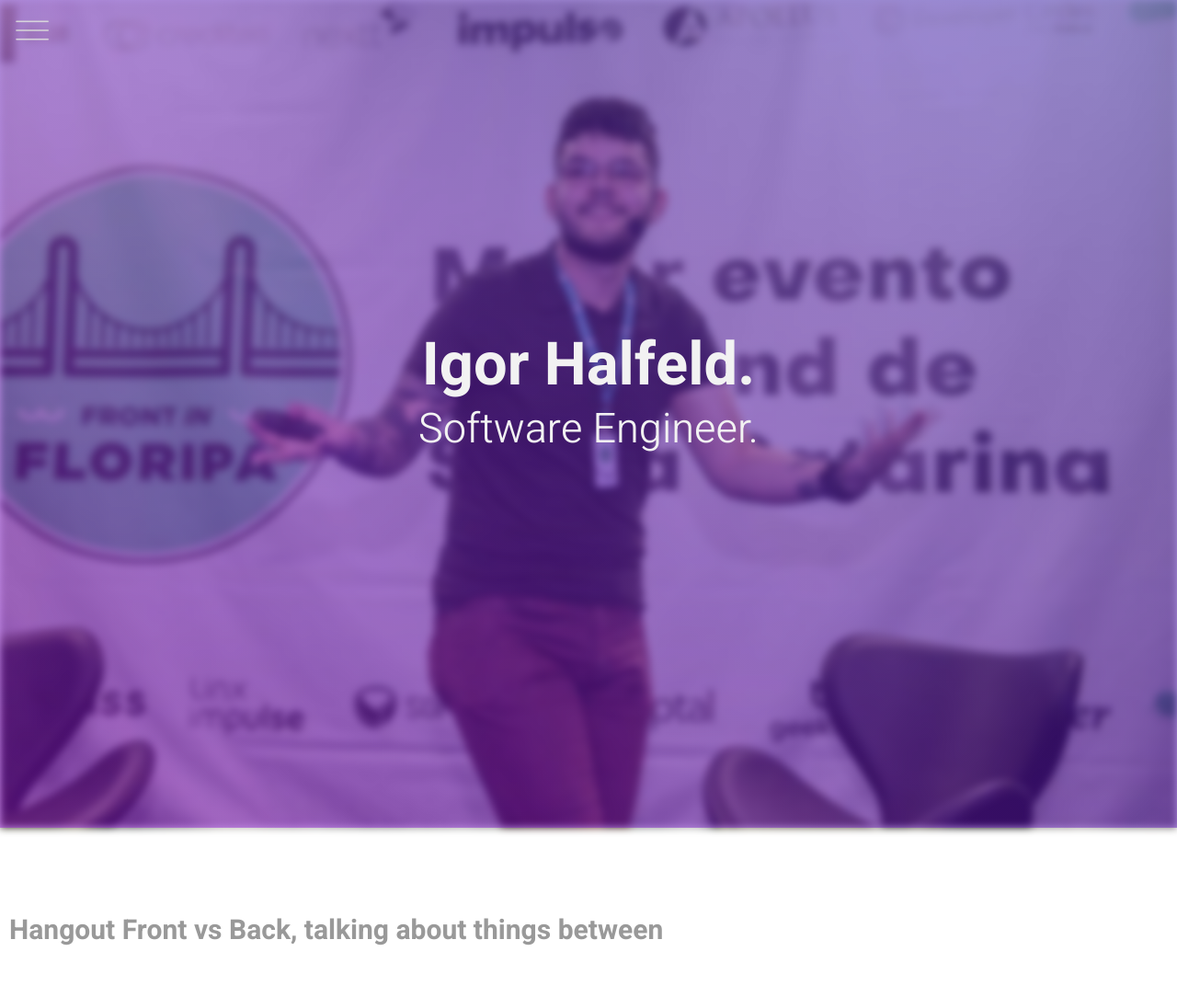
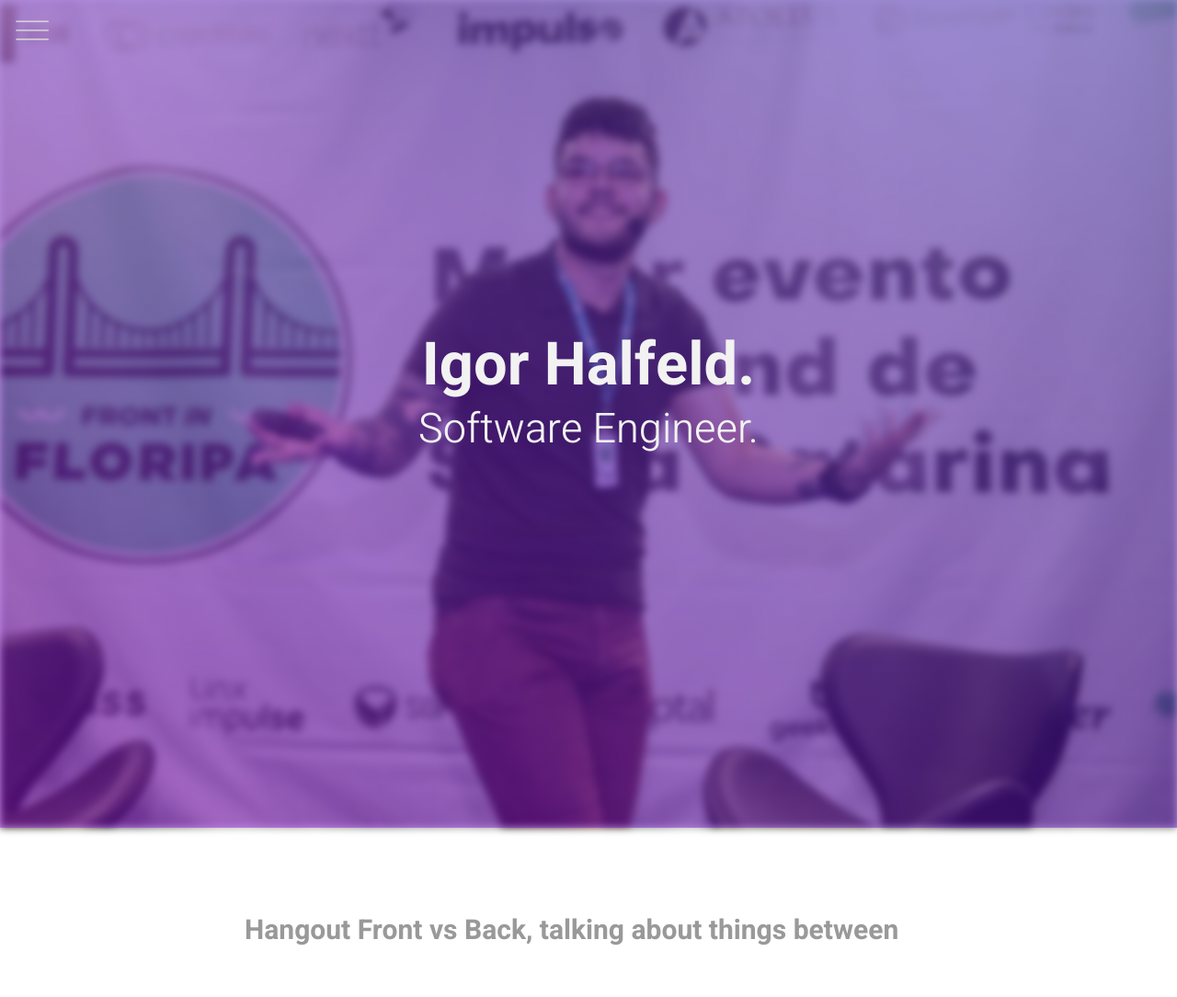
Before and after one commit to Halfeld/website, a Jekyll site: the page built from videos.html, in a window 1280 px wide. Shown: the top 1084 px of the page at 92% size. Built offline with Jekyll 4.4.1, drawn with Linux system fonts in a browser that asks for light colours; grey boxes are pictures that could not be loaded.

Commit message:
change: title and subtitle and fix video container

```diff
--- a/_includes/header.html
+++ b/_includes/header.html
@@ -6,8 +6,8 @@
 
     <!-- My informations -->
     <div class="header__personal-info">
-      <h1 class="header__personal-info--name">{{ site.title }}.</h1>
-      <h2 class="header__personal-info--desc">Software Engineer.</h2>
+      <h1 class="header__personal-info--name" id="title">{{ site.title }}.</h1>
+      <h2 class="header__personal-info--desc" id="subtitle">Software Engineer.</h2>
     </div>
   </div>
 
--- a/_sass/_videos.scss
+++ b/_sass/_videos.scss
@@ -5,10 +5,7 @@
   width: 60vw;
   display: flex;
   flex-direction: column;
-  margin: {
-    top: 2rem;
-    bottom: 2rem;
-  }
+  margin: 2rem auto;
 
   @media (max-width: 750px) {
     width: 90vw;
--- a/assets/js/main.js
+++ b/assets/js/main.js
@@ -60,19 +60,29 @@
   const routesActions = {
     '/articles/': () => {
       $('#stars').style.backgroundImage = 'url(/assets/img/article-banner.jpg)';
+      $('#title').textContent = 'Writer.';
+      $('#subtitle').textContent = 'Share knowledge to inspire people.';
     },
     '/talks/': () => {
       $('#stars').style.backgroundImage = 'url(/assets/img/talk-banner.png)';
+      $('#title').textContent = 'Speaker.';
+      $('#subtitle').textContent = 'Speak to be heard.';
     },
     '/about-me/': () => {
       $('#stars').style.backgroundImage = 'url(/assets/img/about-me-banner.png)';
+      $('#title').textContent = 'About me.';
+      $('#subtitle').textContent = 'Don’t think you are, know you are.';
     },
     '/videos/': () => {
       $('#stars').style.backgroundImage = 'url(/assets/img/video-banner.jpg)';
+      $('#title').textContent = 'Videos.';
+      $('#subtitle').textContent = 'Registering moments.';
     },
     '/projects/': () => {
       runLoadProjects();
       $('#stars').style.backgroundImage = 'url(/assets/img/projects-banner.jpg)';
+      $('#title').textContent = 'Projects';
+      $('#subtitle').textContent = 'Building the future.';
     },
   };
 
```
